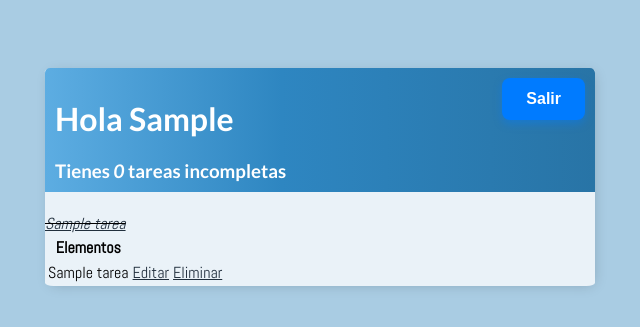
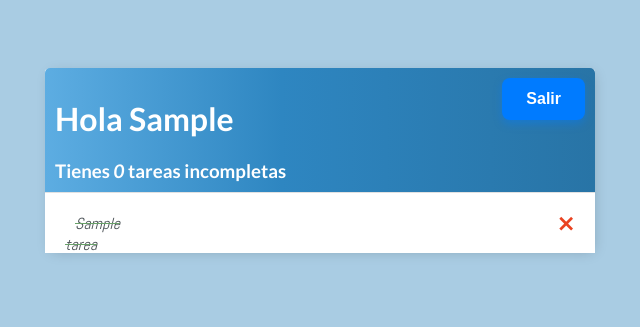
Before and after one commit to alonso1298/Aplicacion-Web-De-Tareas-Pendientes, a Django app: page / in a window 1280 px wide. Shown: the top 327 px of the page, without its empty margins (320-960 px from the left). Run offline with Django 5.2, Linux system fonts and the light colour scheme; a user stored in the database is signed in; tables that the repository leaves empty hold one stand-in row (values such as "Sample post").

Commit message:
Se agrega nuevo estilo a titulos, iconos, enlaces

```diff
--- a/src/proyecto/base/templates/base/principal.html
+++ b/src/proyecto/base/templates/base/principal.html
@@ -50,6 +50,41 @@
             border-radius: 5px 5px 0 0;
             background: linear-gradient(90deg, #5dade2 0%, #2e86c1 43%, #2874a6 100%);
         }
+        .envoltorio-tarea {
+            display: flex;
+            align-items: center;
+            justify-content: space-between;
+            padding: 20px;
+            background-color: white;
+            border-top: 1px solid rgb(225, 225, 225);
+        }
+        .titulo-tarea {
+            display: flex;
+        }
+        .titulo-tarea a {
+            text-decoration: none;
+            color: #4b5156;
+            margin-left: 10px;
+        }
+        .icono-tarea-completa {
+            height: 20px;
+            width: 20px;
+            color: rgb(105, 162, 105);
+            border-radius: 50px;
+        }
+        .icono-tarea-incompleta {
+            height: 20px;
+            width: 20px;
+            color: rgb(218, 218, 218);
+            border-radius: 50px;
+        }
+        .enlace-eliminar {
+            text-decoration: none;
+            font-weight: 900;
+            color: #EA4220;
+            font-size: 22px;
+            line-height: 0;
+        }
     </style>
 </head>
 <body>
--- a/src/proyecto/base/templates/base/tarea_list.html
+++ b/src/proyecto/base/templates/base/tarea_list.html
@@ -28,8 +28,6 @@
     <input type="submit" value="Buscar">
 </form> -->
 
-<br>
-
 <div class="envoltorio-items-tarea">
     {% for tarea in tareas %}
     <div class="envoltorio-tarea">
@@ -39,12 +37,14 @@
             <i><s><a href="{% url 'editar-tarea' tarea.id %}">{{tarea}}</a></s></i>
             </div>
         </div>
+        <a class="enlace-eliminar" href="{% url 'eliminar-tarea' tarea.id %}">&#x2A2F;</a>
         {% else %}
         <div class="titulo-tarea">
             <div class="icono-tarea-incompleta">
             <a href="{% url 'editar-tarea' tarea.id %}">{{tarea}}</a>
             </div>
         </div>
+        <a class="enlace-eliminar" href="{% url 'eliminar-tarea' tarea.id %}">&#x292B;</a>
         {% endif %}
     </div>
 
@@ -54,26 +54,4 @@
     {% endfor %}
 </div>
 
-<table>
-    <tr>
-        <th>Elementos</th>
-        <th></th>
-        <th></th>
-    </tr>
-
-    {% for tarea in tareas %}
-
-    <tr>
-        <td>{{tarea.titulo}}</td>
-        <td><a href="{% url 'editar-tarea' tarea.id %}">Editar</a></td>
-        <td><a href="{% url 'eliminar-tarea' tarea.id %}">Eliminar</a></td>
-    </tr>
-
-    {% empty %}
-    <h3>No hay elementos en esta lista</h3>
-
-    {% endfor %}
-
-</table>
-
 {% endblock content %}
--- a/src/proyecto/proyecto/settings.py
+++ b/src/proyecto/proyecto/settings.py
@@ -11,6 +11,7 @@ https://docs.djangoproject.com/en/5.1/ref/settings/
 """
 
 from pathlib import Path
+import os
 
 # Build paths inside the project like this: BASE_DIR / 'subdir'.
 BASE_DIR = Path(__file__).resolve().parent.parent
```
